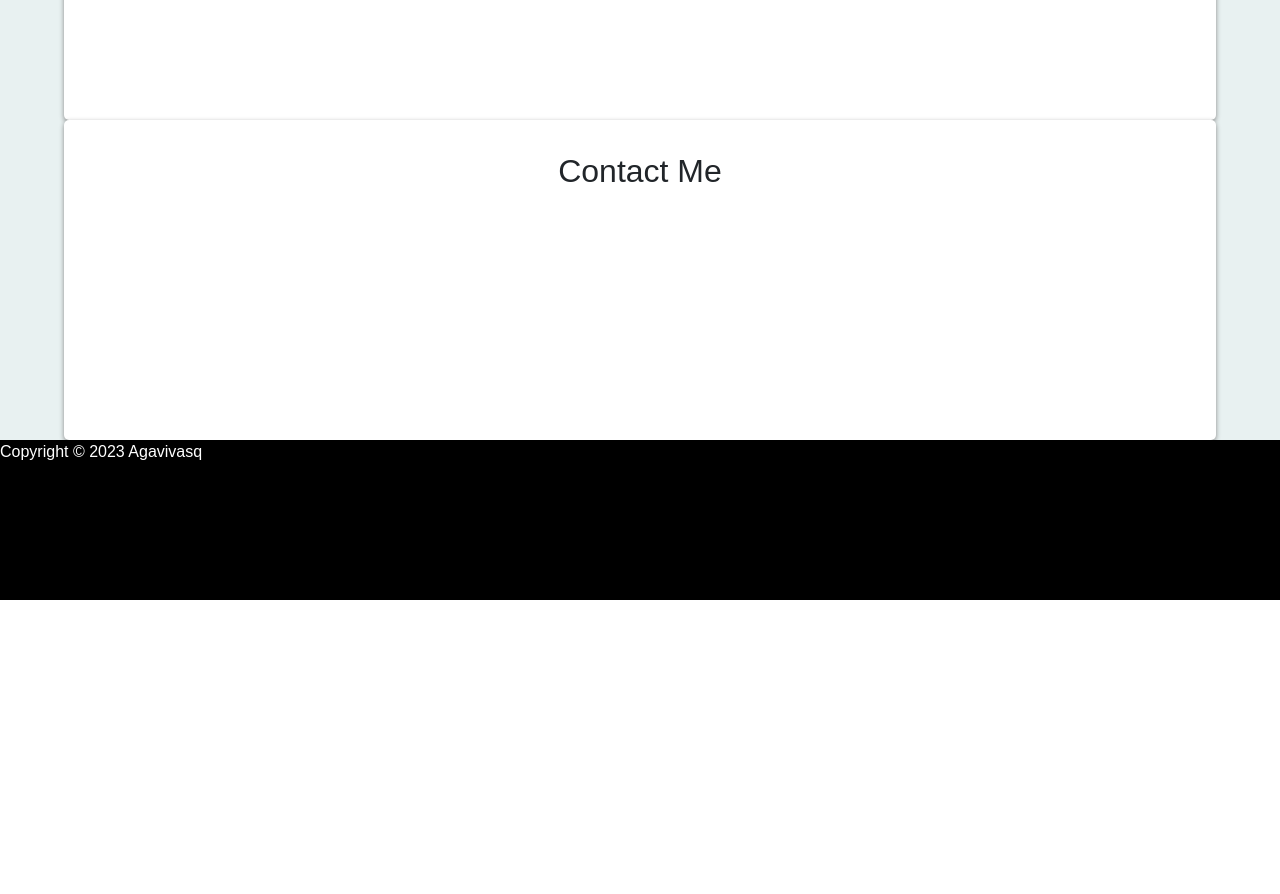
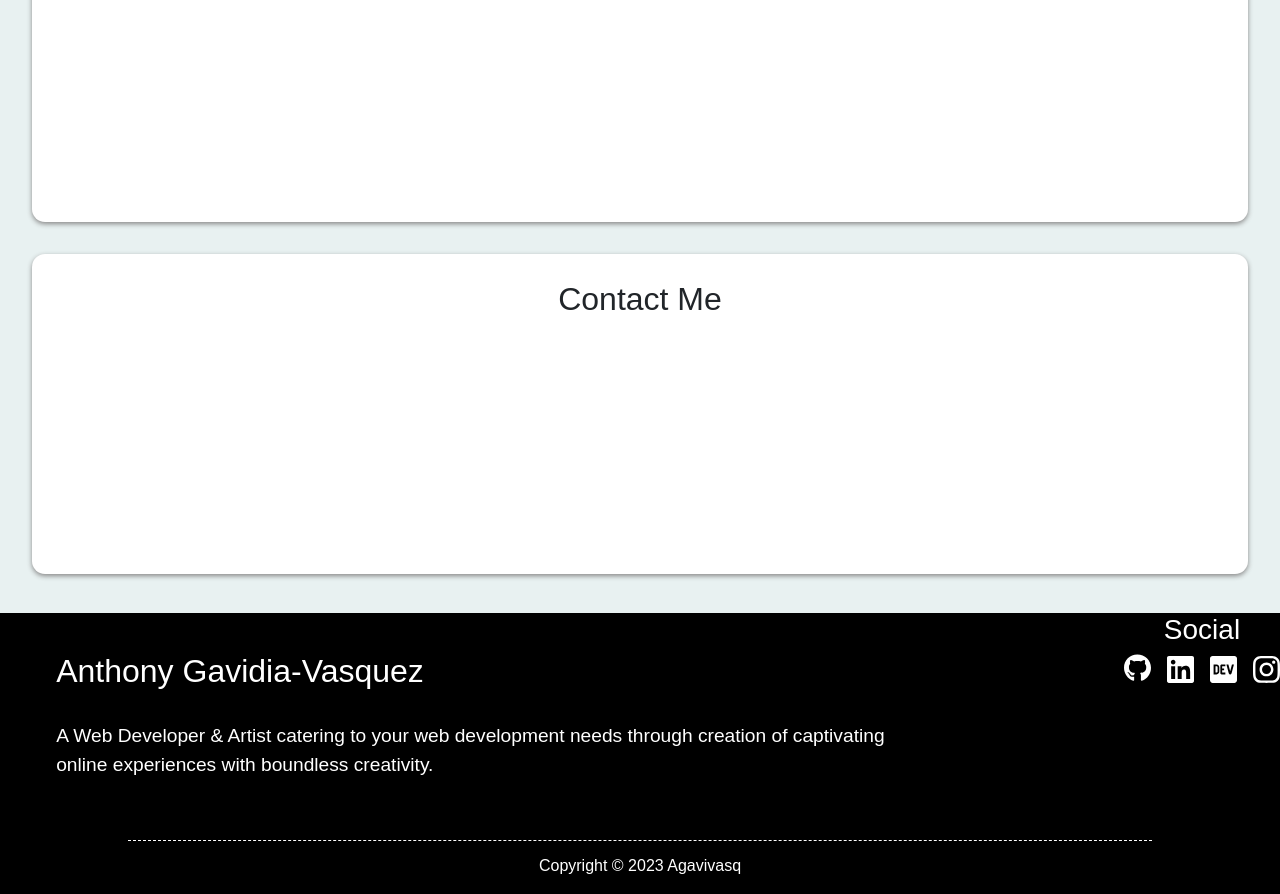
Before and after one commit to Gavisito/Agavivasq-Portfolio, a React (Vite) app: page / in a window 1280 px wide. Shown: the part 1480-2374 px from the top of the page. Before the commit the page ends 2080 px from the top, so only its background shows below. Built offline with nearby package versions, Linux system fonts and the light colour scheme.

Commit message:
footer adj

```diff
--- a/src/App.css
+++ b/src/App.css
@@ -1,4 +1,6 @@
+@import 'animate.css';
 .navigation {
+  width: 100%;
   min-height: 80px;
   display: -webkit-box;
   display: -ms-flexbox;
@@ -101,8 +103,10 @@
   }
   .navigation .nav {
     position: fixed;
-    right: -100%;
-    top: 80px;
+    right: 0%;
+    top: 75px;
+    opacity: 0%;
+    visibility: hidden;
     gap: 0;
     border: 1px solid rgb(75, 75, 75);
     -webkit-box-orient: vertical !important;
@@ -110,11 +114,13 @@
         -ms-flex-direction: column !important;
             flex-direction: column !important;
     background-color: black;
-    width: 45%;
-    height: 88vh;
+    width: 100%;
+    height: -webkit-max-content;
+    height: -moz-max-content;
+    height: max-content;
     text-align: center;
-    -webkit-transition: 0.3s cubic-bezier(0.445, 0.05, 0.55, 0.95);
-    transition: 0.3s cubic-bezier(0.445, 0.05, 0.55, 0.95);
+    -webkit-transition: 0.5s cubic-bezier(0.445, 0.05, 0.55, 0.95);
+    transition: 0.5s cubic-bezier(0.445, 0.05, 0.55, 0.95);
   }
   .navigation .nav .nav-link {
     display: -webkit-box;
@@ -122,13 +128,17 @@
     display: flex;
     border-bottom: 1px solid rgb(75, 75, 75);
     width: 100%;
+    height: 3em;
+    padding-top: 3%;
     -webkit-box-pack: center;
         -ms-flex-pack: center;
             justify-content: center;
     margin-left: 2vw;
   }
   .navigation .nav.active {
-    right: 0;
+    visibility: visible;
+    top: 80px;
+    opacity: 100%;
   }
 }
 
@@ -252,17 +262,20 @@
       -ms-flex-align: center;
           align-items: center;
   text-align: center;
+  padding-bottom: 3%;
+  padding-top: 0.5%;
 }
 .content .about-me {
   height: 25em;
-  width: 90%;
-  margin-left: 5%;
-  margin-right: 5%;
+  width: 95%;
+  margin-left: 2.5%;
+  margin-right: 2.5%;
   background-color: white;
-  border-radius: 5px;
+  border-radius: 13px;
   -webkit-box-shadow: 0px 2px 5px #888888;
           box-shadow: 0px 2px 5px #888888;
-  padding-top: 2.5%;
+  padding-top: 2%;
+  margin-top: 2.5%;
   display: -webkit-box;
   display: -ms-flexbox;
   display: flex;
@@ -273,7 +286,7 @@
   -webkit-box-pack: justify;
       -ms-flex-pack: justify;
           justify-content: space-between;
-  padding-top: 3em;
+  padding-top: 1em;
   padding-right: 1em;
   padding-left: 1em;
 }
@@ -295,30 +308,99 @@
 }
 .content .projects {
   height: 20em;
-  width: 90%;
-  margin-left: 5%;
-  margin-right: 5%;
+  width: 95%;
+  margin-left: 2.5%;
+  margin-right: 2.5%;
   background-color: white;
-  border-radius: 5px;
+  border-radius: 13px;
   -webkit-box-shadow: 0px 2px 5px #888888;
           box-shadow: 0px 2px 5px #888888;
-  padding-top: 2.5%;
+  padding-top: 2%;
+  margin-top: 2.5%;
 }
 .content .contact {
   height: 20em;
-  width: 90%;
-  margin-left: 5%;
-  margin-right: 5%;
+  width: 95%;
+  margin-left: 2.5%;
+  margin-right: 2.5%;
   background-color: white;
-  border-radius: 5px;
+  border-radius: 13px;
   -webkit-box-shadow: 0px 2px 5px #888888;
           box-shadow: 0px 2px 5px #888888;
-  padding-top: 2.5%;
+  padding-top: 2%;
+  margin-top: 2.5%;
 }
 
 .footer {
   width: 100%;
-  height: 10em;
+  height: -webkit-max-content;
+  height: -moz-max-content;
+  height: max-content;
   background-color: black;
+  display: -webkit-box;
+  display: -ms-flexbox;
+  display: flex;
+  -webkit-box-orient: vertical;
+  -webkit-box-direction: normal;
+      -ms-flex-direction: column;
+          flex-direction: column;
   color: white;
 }
+.footer .f-row-one {
+  display: -webkit-box;
+  display: -ms-flexbox;
+  display: flex;
+  width: 100%;
+  -webkit-box-orient: horizontal;
+  -webkit-box-direction: normal;
+      -ms-flex-direction: row;
+          flex-direction: row;
+}
+.footer .f-row-one .myName {
+  width: 75%;
+  max-height: 100%;
+  margin-left: 5%;
+  padding-top: 3%;
+  font-size: 2em;
+}
+.footer .f-row-one .footer-about {
+  width: 75%;
+  max-height: 100%;
+  margin-left: 5%;
+  padding-top: 1%;
+  font-size: 1.2em;
+  padding-bottom: 4%;
+}
+.footer .f-row-one .social-section {
+  height: -webkit-max-content;
+  height: -moz-max-content;
+  height: max-content;
+  display: -webkit-box;
+  display: -ms-flexbox;
+  display: flex;
+  -webkit-box-orient: vertical;
+  -webkit-box-direction: normal;
+      -ms-flex-direction: column;
+          flex-direction: column;
+  -webkit-box-align: center;
+      -ms-flex-align: center;
+          align-items: center;
+  position: relative;
+}
+.footer .f-row-one .social-section .icons-section {
+  gap: 1em;
+  display: -webkit-inline-box;
+  display: -ms-inline-flexbox;
+  display: inline-flex;
+}
+.footer .f-row-one .social-section .icons {
+  width: 27px;
+  height: auto;
+}
+.footer .f-row-two {
+  border-top: 1px dashed white;
+  padding-top: 1%;
+  text-align: center;
+  margin-right: 10%;
+  margin-left: 10%;
+}
--- a/src/App.scss
+++ b/src/App.scss
@@ -1,6 +1,7 @@
-
+@import  'animate.css';
   //the following sass/css is directed towards the top-naviagtion menu as well as the the hamburger menu for mobile users
   .navigation {
+    width: 100%;
     min-height: 80px;
     display: flex;
     justify-content: space-between !important;
@@ -94,27 +95,33 @@
 
       .nav {
         position: fixed;
-        right: -100%;
-        top: 80px;
-        gap: 0;
+        right: 0%;
+        top:75px;
+        opacity: 0%;
+        visibility: hidden;
+        gap:0;
         border: 1px solid rgb(75, 75, 75);
         flex-direction: column !important;
         background-color: black;
-        width: 45%;
-        height: 88vh;
+        width: 100%;
+        height: max-content;
         text-align: center;
-        transition: 0.3s cubic-bezier(0.445, 0.05, 0.55, 0.95);
+        transition: 0.5s cubic-bezier(0.445, 0.05, 0.55, 0.95);
 
         .nav-link {
           display: flex;
           border-bottom: 1px solid rgb(75, 75, 75);
           width: 100%;
+          height: 3em;
+          padding-top: 3%;
           justify-content: center;
           margin-left: 2vw;
         }
 
         &.active {
-          right: 0;
+          visibility: visible;
+          top:80px;
+          opacity: 100%;
         }
       }
     }
@@ -243,22 +250,25 @@
   justify-content: center;
   align-items: center;
   text-align: center;
+  padding-bottom: 3%;
+  padding-top: 0.5%;
   @mixin content-section($height: 20em){
     height: $height;
-    width: 90%;
-    margin-left: 5%;
-    margin-right: 5%;
+    width: 95%;
+    margin-left: 2.5%;
+    margin-right: 2.5%;
     background-color: white;
-    border-radius: 5px;
+    border-radius: 13px;
     box-shadow: 0px 2px 5px #888888;
-    padding-top: 2.5%;
+    padding-top: 2%;
+    margin-top: 2.5%;
   }
   .about-me{
     @include content-section($height:25em);
     display:flex;
     flex-direction: column;
     justify-content: space-between;
-    padding-top: 3em;
+    padding-top: 1em;
     padding-right: 1em;
     padding-left: 1em;
     @mixin about-section(){
@@ -284,12 +294,60 @@
   }
 }
 
+//the following is directed towards the footer 0f the website
+.footer{
+  width: 100%;
+  height: max-content;
+  background-color: black;
+  display: flex;
+  flex-direction: column;
+  color:white;
+  .f-row-one{
+    display: flex;
+    width: 100%;
+    flex-direction: row;
+    @mixin brief-info($font-size: 1.5em, $padding-top: 3%) {
+      width:75%;
+      max-height: 100%;
+      margin-left: 5%;
+      padding-top: $padding-top;
+      font-size: $font-size;
+    }
+    .myName {
+      @include brief-info(2em);
+    }
+
+    .footer-about {
+      @include brief-info(1.2em, 1%);
+      padding-bottom: 4%;
+    }
+
+  .social-section{
+    height: max-content;
+    display: flex;
+    flex-direction: column;
+    align-items: center;
+    position: relative;
 
 
-//the following is directed towards the footer f the website
-.footer{
-  width: 100%;
-  height: 10em;
-  background-color: black;
-  color:white;
+
+    .icons-section{
+      gap: 1em;
+      display:inline-flex;
+    }
+
+    .icons{
+      width: 27px;
+      height: auto;
+    }
+  }
+  }
+
+  .f-row-two{
+    border-top: 1px dashed white;
+    padding-top: 1%;
+    text-align: center;
+    margin-right: 10%;
+    margin-left: 10%;
+  }
 }
--- a/src/App.tsx
+++ b/src/App.tsx
@@ -6,12 +6,12 @@ import Footer from './components/footer';
 
 const App = () => {
   return(
-    <div>
+    <>
       <Navigation />
       <Portrait/>
       <Content/>
       <Footer/>
-    </div>
+    </>
   );
 };
 
--- a/src/components/footer.tsx
+++ b/src/components/footer.tsx
@@ -1,9 +1,32 @@
+import { faDev, faGithub, faInstagram, faLinkedin } from "@fortawesome/free-brands-svg-icons";
+import { FontAwesomeIcon } from "@fortawesome/react-fontawesome";
+
 
 const Footer: React.FC = () => {
 
     return(
         <div className="footer">
-            <p>Copyright © 2023 Agavivasq</p>
+            <div className="f-row-one">
+                <div className="breif-info">
+                    <div className="myName"><p className="name-text">Anthony Gavidia-Vasquez</p></div>
+                    <div className="footer-about">
+                        <p>A Web Developer & Artist catering to your web development needs
+                            through creation of captivating online experiences with boundless creativity.</p>
+                    </div>
+                </div>
+                <div className="social-section">
+                    <div><h3 className="social-heading">Social</h3></div>
+                    <div className="icons-section">
+                        <a target="_blank" rel="noreferrer" href="https://github.com/Gavisito"> <FontAwesomeIcon className="icons" icon={faGithub} color="white"/></a>
+                        <a target="_blank" rel="noreferrer" href="https://www.linkedin.com/in/anthony-gavidia-vasquez-3544b3224/"> <FontAwesomeIcon className="icons" icon={faLinkedin} color="white"/></a>
+                        <a target="_blank" rel="noreferrer" href="https://www.instagram.com/gavisito/"> <FontAwesomeIcon className="icons" icon={faDev} color="white"/></a>
+                        <a target="_blank" rel="noreferrer" href="https://www.instagram.com/gavisito/"> <FontAwesomeIcon className="icons" icon={faInstagram} color="white"/></a>
+                    </div>
+                </div>
+            </div>
+            <div className="f-row-two">
+                <p>Copyright © 2023 <a href="#" target="_self" >Agavivasq</a></p>
+            </div>
         </div>
 
     );
--- a/src/components/navigation.tsx
+++ b/src/components/navigation.tsx
@@ -28,10 +28,10 @@ const Navigation: React.FC = () => {
           </div>
         </div>
         <Nav className={`nav ${isMenuOpen ? 'active' : ''}`}>
-          <Nav.Link as={Link} to="about" smooth={true} offset={-100} className="nav-link"  onClick={handleNavLinkClick}>About</Nav.Link>
-          <Nav.Link as={Link} to="art" smooth={true} offset={-100} className="nav-link" onClick={handleNavLinkClick}>Art Projects</Nav.Link>
-          <Nav.Link as={Link} to="webapps" smooth={true} offset={-100} className="nav-link" onClick={handleNavLinkClick}>Web Projects</Nav.Link>
-          <Nav.Link as={Link} to="contact" smooth={true} offset={-100} className="nav-link" onClick={handleNavLinkClick}>Contact</Nav.Link>
+          <Nav.Link as={Link} duration={350} to="about" smooth={true} offset={-90} className="nav-link"  onClick={handleNavLinkClick}>About</Nav.Link>
+          <Nav.Link as={Link} to="art" duration={350} smooth={true} offset={-90} className="nav-link" onClick={handleNavLinkClick}>Art Projects</Nav.Link>
+          <Nav.Link as={Link} to="webapps" duration={350} smooth={true} offset={-90} className="nav-link" onClick={handleNavLinkClick}>Web Projects</Nav.Link>
+          <Nav.Link as={Link} to="contact" duration={350} smooth={true} offset={-90} className="nav-link" onClick={handleNavLinkClick}>Contact</Nav.Link>
         </Nav>
         <div className={`ham-icon ${isMenuOpen ? 'active' : ''}`} onClick={toggleMenu}>
           <span className="bar"></span>
--- a/src/index.css
+++ b/src/index.css
@@ -16,7 +16,10 @@ html {
 }
 
 body {
-  height: 100%;
+  width: 100%;
+  height: -webkit-max-content;
+  height: -moz-max-content;
+  height: max-content;
   font-family: var(--font-family);
   display: -webkit-box;
   display: -ms-flexbox;
--- a/src/index.scss
+++ b/src/index.scss
@@ -16,7 +16,8 @@ html {
 }
 
 body {
-  height: 100%;
+  width: 100%;
+  height: max-content;
   font-family: var(--font-family);
   display: flex;
   flex-direction: column;
```
Also changed, not shown: package.json (+10 -0 lines), 1 other file (tests, documents, lock files or other folders).
